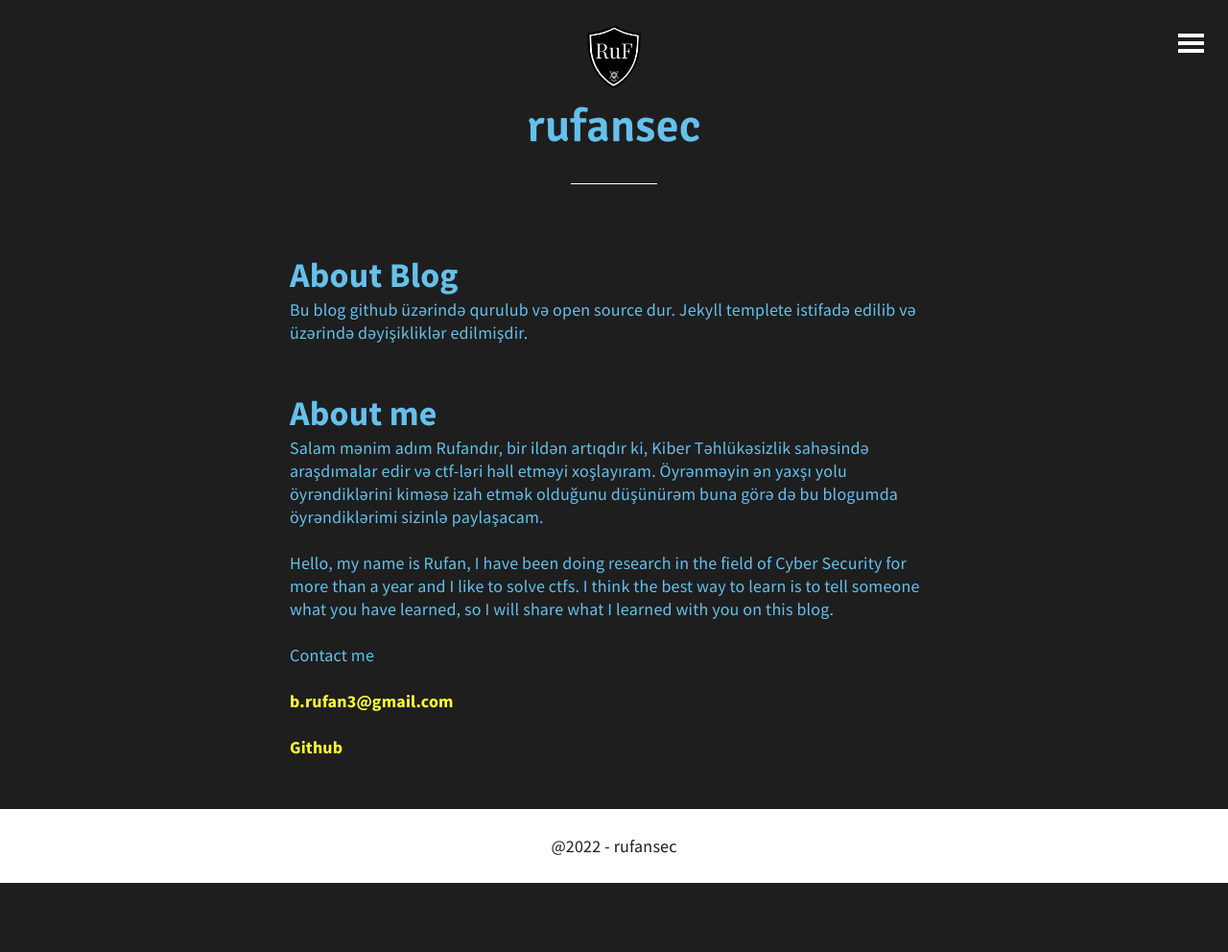
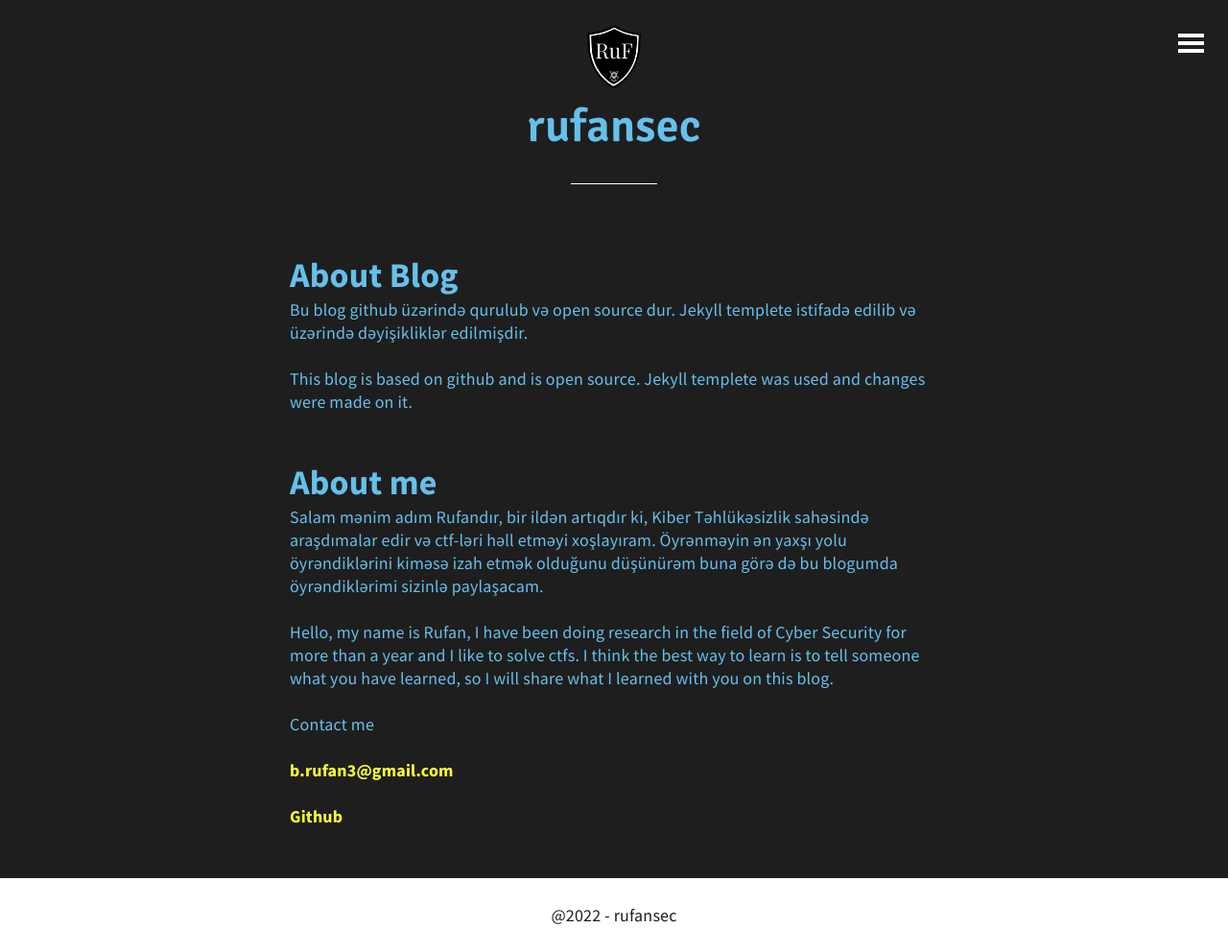
Before and after one commit to Rufan0/blog, a Jekyll site: the page built from about.md, in a window 1280 px wide. Shown: the whole page at 96% size. Built offline with Jekyll 4.4.1, drawn with Linux system fonts in a browser that asks for light colours; before the commit the page ends 920 px from its top, so only the background shows below that.

Commit message:
update e

```diff
--- a/about.md
+++ b/about.md
@@ -5,6 +5,8 @@ title: About me
 ## About Blog
 
 Bu blog github üzərində qurulub və open source dur. Jekyll templete istifadə edilib və üzərində dəyişikliklər edilmişdir.
+
+This blog is based on github and is open source. Jekyll templete was used and changes were made on it.
 
 ## About me
 Salam mənim adım Rufandır, bir ildən artıqdır ki, Kiber Təhlükəsizlik sahəsində araşdımalar edir və ctf-ləri həll etməyi xoşlayıram. Öyrənməyin ən yaxşı yolu öyrəndiklərini kiməsə izah etmək olduğunu düşünürəm buna görə də bu blogumda öyrəndiklərimi sizinlə paylaşacam.
```
Also changed, not shown: _posts/2022-01-30-CTF-Toppo.md (+8 -4 lines).
